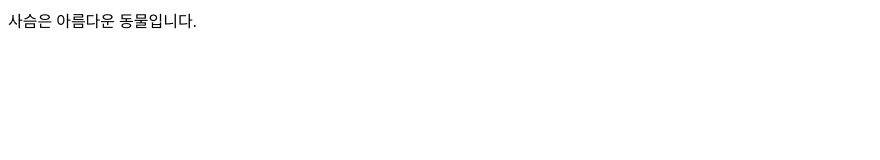
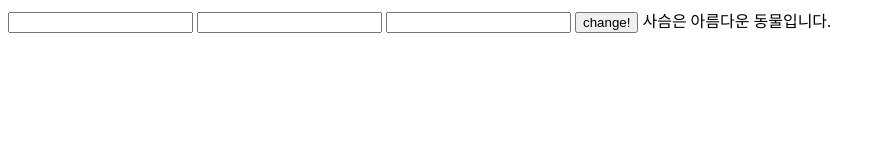
Before and after one commit to ChoiBinu/Start-The-Study, a plain HTML site: page Dom.html in a window 1280 px wide. Shown: the whole page, without its empty margins (0-880 px from the left). Drawn offline with Linux system fonts and the light colour scheme.

Commit message:
백그라운드색추가
3가지의 색입력을 받은후 배경색이 그3가지 색으로 변경되는 코드

```diff
--- a/Dom.html
+++ b/Dom.html
@@ -4,10 +4,54 @@
   <title>사슴에 관하여</title>
 </head>
 <body>
+    <input type = "text" id="firstColor">
+    <input type = "text" id="secondColor">
+    <input type = "text" id="thirdColor">
+    <input  type = "button" value = "change!"
+        onclick = "backgroundColorChageToColorTextInput()">
+    <!-- <input type = "button" onclick = "showMessage()" value="Message출력">
+    <input type = "button" onclick = "redColor()" value="빨간색">
+    <input type = "button" onclick = "yellowColor()" value="노란색">
+    <input type = "button" onclick = "orangeColor()" value="주황색">
+    <input type = "button" onclick = "whiteColor()" value ="흰색"> -->
     <script>
-        for (const elem of document.body.children) {
-            alert(elem.text);
+        function backgroundColorChageToColorTextInput() {
+            let typedColorFirst = document.getElementById("firstColor");
+            let typedColorSecond = document.getElementById("secondColor");
+            let typedColorThird = document.getElementById("thirdColor");
+            alert(typedColorFirst.value);
+            alert(typedColorSecond.value);
+            alert(typedColorThird.value);
+            setTimeout(() => document.body.style.background = typedColorFirst.value, 1000);
+		    setTimeout(() => document.body.style.background = typedColorSecond.value, 2000);
+            setTimeout(() => document.body.style.background = typedColorThird.value, 3000);
+            setTimeout(() => document.body.style.background = "", 4000);
+            // if(typedColor.value==="red"){
+            //     document.body.style.background = typedColor.value;
+            // } else if (typedColor.value==="blue"){
+            //     document.body.style.background = typedColor.value;
+            // } else if (typedColor.value==="yellow"){
+            //     document.body.style.background = typedColor.value;
+            // } else {
+            //     alert("지원하지않는색입니다. red,yellow,blue만이용해주세요")
+            // }
+
         }
+        // function showMessage() {
+        //     alert("Message");
+        // }
+        // function redcolor() {
+        //     document.body.style.background = "red";
+        // }
+        // function yellowcolor() {
+        //     document.body.style.background = "yellow";
+        // }
+        // function orangecolor() {
+        //     document.body.style.background = "orange";
+        // }
+        // function whitecolor() {
+        //     document.body.style.background = "";
+        // }
     </script>
     <a>
         사슴은 아름다운 동물입니다.
```
